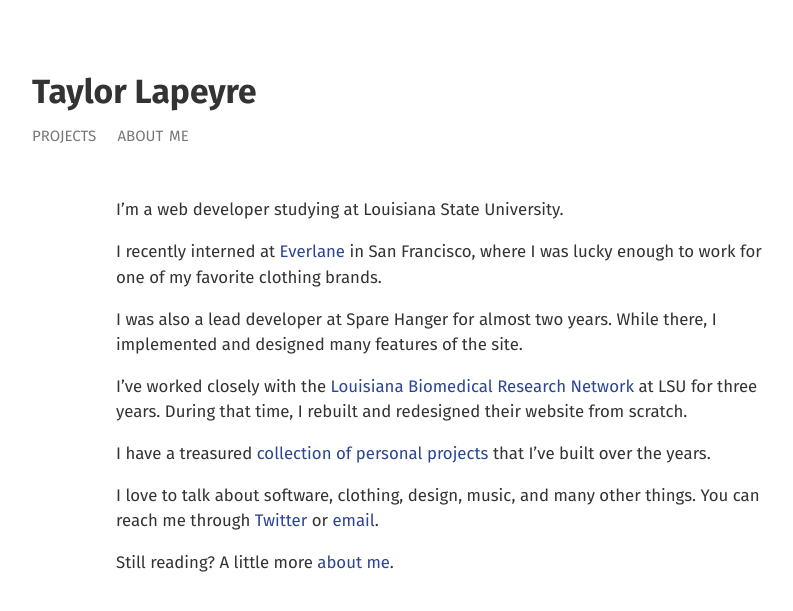
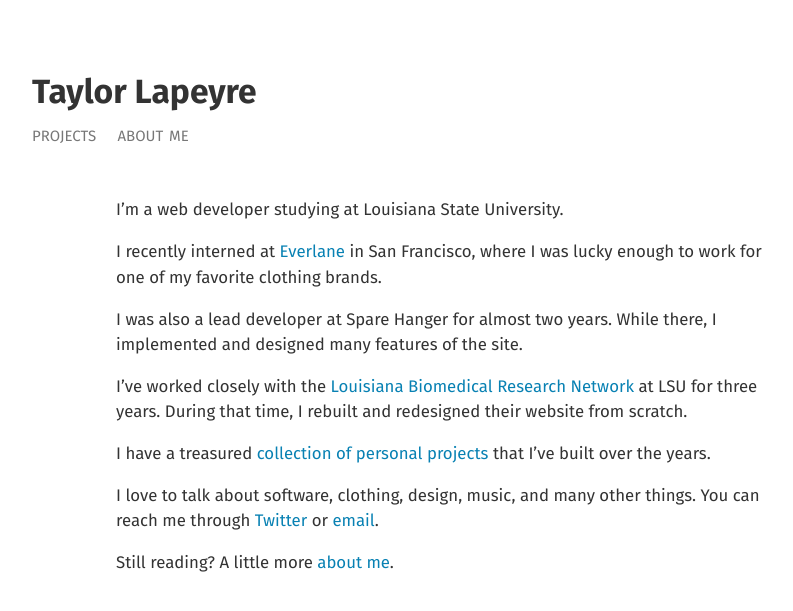
Before and after one commit to taylorlapeyre/taylorlapeyre.github.io, a Jekyll site: the page built from index.md, in a window 1280 px wide. Shown: the top 611 px of the page, without its empty margins (188-981 px from the left). Built offline with Jekyll 4.4.1, drawn with Linux system fonts in a browser that asks for light colours.

Commit message:
color change

```diff
--- a/assets/css/main.css
+++ b/assets/css/main.css
@@ -13,7 +13,7 @@ body {
 }
 
 a {
-  color: #2B4596;
+  color: #0881b3;
   text-decoration: none;
 }
 
@@ -74,3 +74,8 @@ img {
   margin-top: 0;
   color: #777;
 }
+
+::selection {
+  background: #fffeca;
+  color: #333;
+}
```
